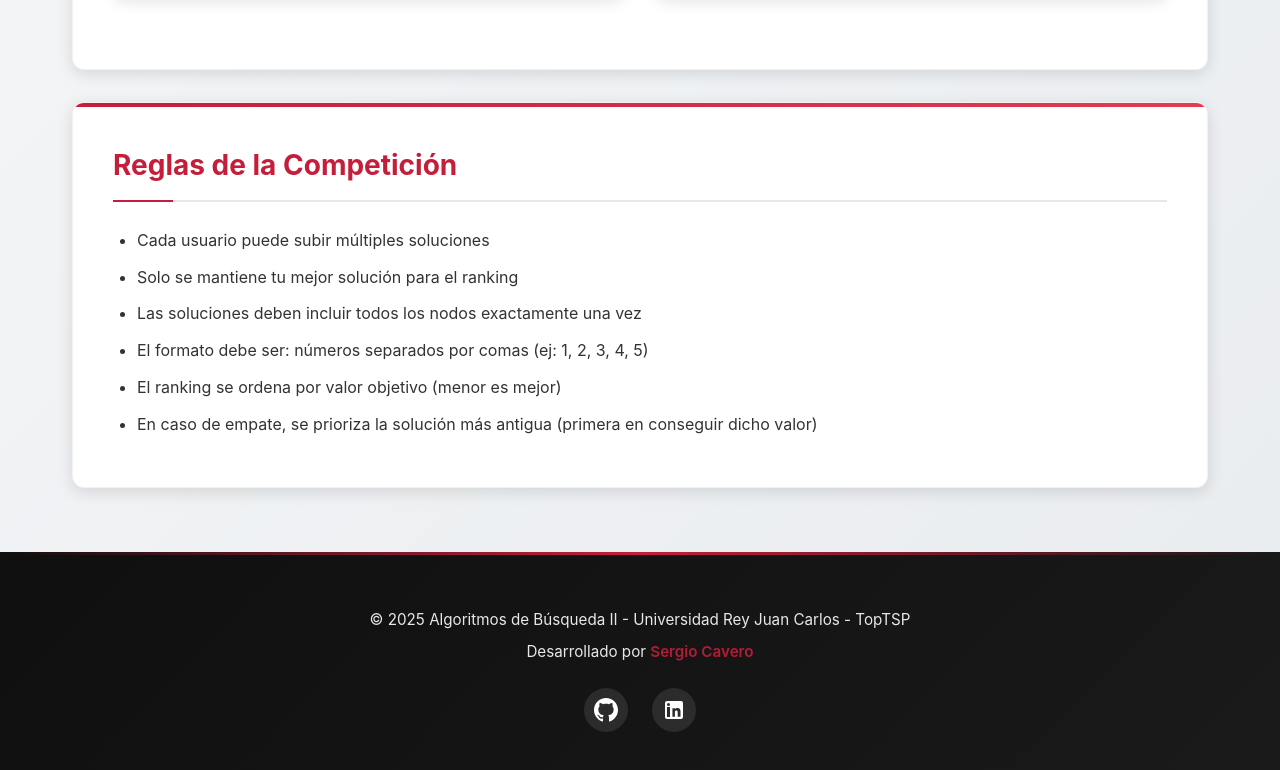
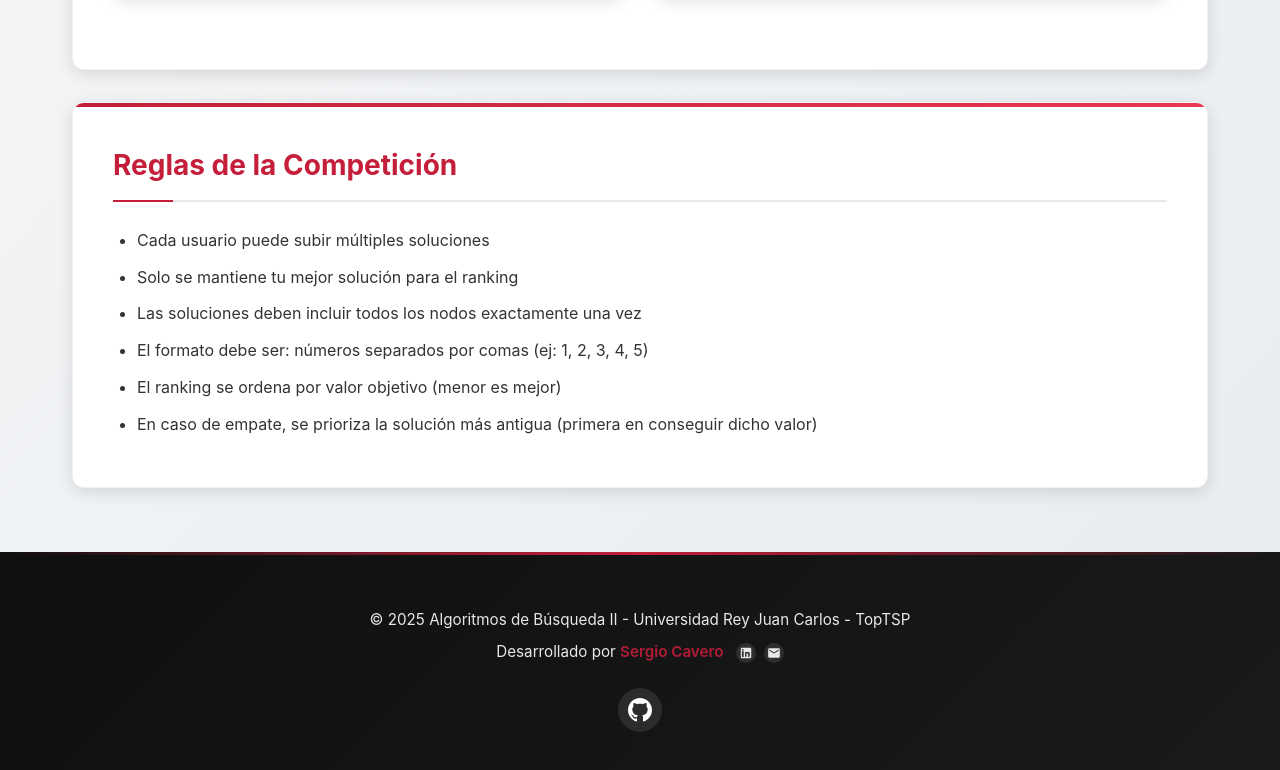
Before and after one commit to Algoritmos-de-busqueda-II/TopTSP, a website: page public/index.html in a window 1280 px wide. Shown: the part 1296-2066 px from the top of the page. Drawn offline with Linux system fonts and the light colour scheme; no server answers.

Commit message:
Add author links with icons to footer in index, login, and ranking pages; style author links for better visibility

```diff
--- a/public/index.html
+++ b/public/index.html
@@ -101,16 +101,24 @@
     <footer class="footer">
         <div class="footer-content">
             <p>© 2025 Algoritmos de Búsqueda II - Universidad Rey Juan Carlos - TopTSP</p>
-            <p>Desarrollado por <strong>Sergio Cavero</strong></p>
+            <p>Desarrollado por <strong>Sergio Cavero</strong>
+                <span class="author-links">
+                    <a href="https://www.linkedin.com/in/sergio-cavero" target="_blank" rel="noopener noreferrer" title="LinkedIn">
+                        <svg viewBox="0 0 24 24" fill="currentColor">
+                            <path d="M19 3a2 2 0 0 1 2 2v14a2 2 0 0 1-2 2H5a2 2 0 0 1-2-2V5a2 2 0 0 1 2-2h14m-.5 15.5v-5.3a3.26 3.26 0 0 0-3.26-3.26c-.85 0-1.84.52-2.32 1.39v-1.2h-2.5v8.5h2.5v-4.74c0-.77.62-1.4 1.39-1.4a1.4 1.4 0 0 1 1.4 1.4v4.74h2.5M6.5 8a1.5 1.5 0 1 0 0-3 1.5 1.5 0 0 0 0 3m1.5 1h-3V19h3V9z"></path>
+                        </svg>
+                    </a>
+                    <a href="mailto:sergio.cavero@urjc.es" title="Email">
+                        <svg viewBox="0 0 24 24" fill="currentColor">
+                            <path d="M20 4H4a2 2 0 0 0-2 2v12a2 2 0 0 0 2 2h16a2 2 0 0 0 2-2V6a2 2 0 0 0-2-2m0 4-8 5-8-5V6l8 5 8-5z"/>
+                        </svg>
+                    </a>
+                </span>
+            </p>
             <div class="footer-links">
                 <a href="https://github.com/Algoritmos-de-busqueda-II/TopTSP" target="_blank" rel="noopener noreferrer" title="GitHub Repository">
                     <svg width="24" height="24" viewBox="0 0 24 24" fill="currentColor">
                         <path d="M12 0c-6.626 0-12 5.373-12 12 0 5.302 3.438 9.8 8.207 11.387.599.111.793-.261.793-.577v-2.234c-3.338.726-4.033-1.416-4.033-1.416-.546-1.387-1.333-1.756-1.333-1.756-1.089-.745.083-.729.083-.729 1.205.084 1.839 1.237 1.839 1.237 1.07 1.834 2.807 1.304 3.492.997.107-.775.418-1.305.762-1.604-2.665-.305-5.467-1.334-5.467-5.931 0-1.311.469-2.381 1.236-3.221-.124-.303-.535-1.524.117-3.176 0 0 1.008-.322 3.301 1.23.957-.266 1.983-.399 3.003-.404 1.02.005 2.047.138 3.006.404 2.291-1.552 3.297-1.23 3.297-1.23.653 1.653.242 2.874.118 3.176.77.84 1.235 1.911 1.235 3.221 0 4.609-2.807 5.624-5.479 5.921.43.372.823 1.102.823 2.222v3.293c0 .319.192.694.801.576 4.765-1.589 8.199-6.086 8.199-11.386 0-6.627-5.373-12-12-12z"></path>
-                    </svg>
-                </a>
-                <a href="https://www.linkedin.com/in/sergio-cavero" target="_blank" rel="noopener noreferrer" title="LinkedIn Profile">
-                    <svg width="24" height="24" viewBox="0 0 24 24" fill="currentColor">
-                        <path d="M19 3a2 2 0 0 1 2 2v14a2 2 0 0 1-2 2H5a2 2 0 0 1-2-2V5a2 2 0 0 1 2-2h14m-.5 15.5v-5.3a3.26 3.26 0 0 0-3.26-3.26c-.85 0-1.84.52-2.32 1.39v-1.2h-2.5v8.5h2.5v-4.74c0-.77.62-1.4 1.39-1.4a1.4 1.4 0 0 1 1.4 1.4v4.74h2.5M6.5 8a1.5 1.5 0 1 0 0-3 1.5 1.5 0 0 0 0 3m1.5 1h-3V19h3V9z"></path>
                     </svg>
                 </a>
             </div>
--- a/public/styles.css
+++ b/public/styles.css
@@ -913,6 +913,35 @@ textarea.form-control {
     transform: scale(1.1);
 }
 
+/* Small inline author icons next to the author name */
+.author-links {
+    display: inline-flex;
+    gap: 8px;
+    margin-left: 8px;
+    vertical-align: middle;
+}
+
+.author-links a {
+    display: inline-flex;
+    align-items: center;
+    justify-content: center;
+    width: 20px;
+    height: 20px;
+    border-radius: 50%;
+    background: rgba(255, 255, 255, 0.12);
+    color: var(--urjc-white);
+    transition: var(--transition);
+}
+
+.author-links a svg {
+    width: 14px;
+    height: 14px;
+}
+
+.author-links a:hover {
+    transform: translateY(-2px);
+}
+
 /* Animation */
 @keyframes fadeIn {
     from {
```
Also changed, not shown: public/login.html (+14 -6 lines), public/ranking.html (+14 -6 lines).
